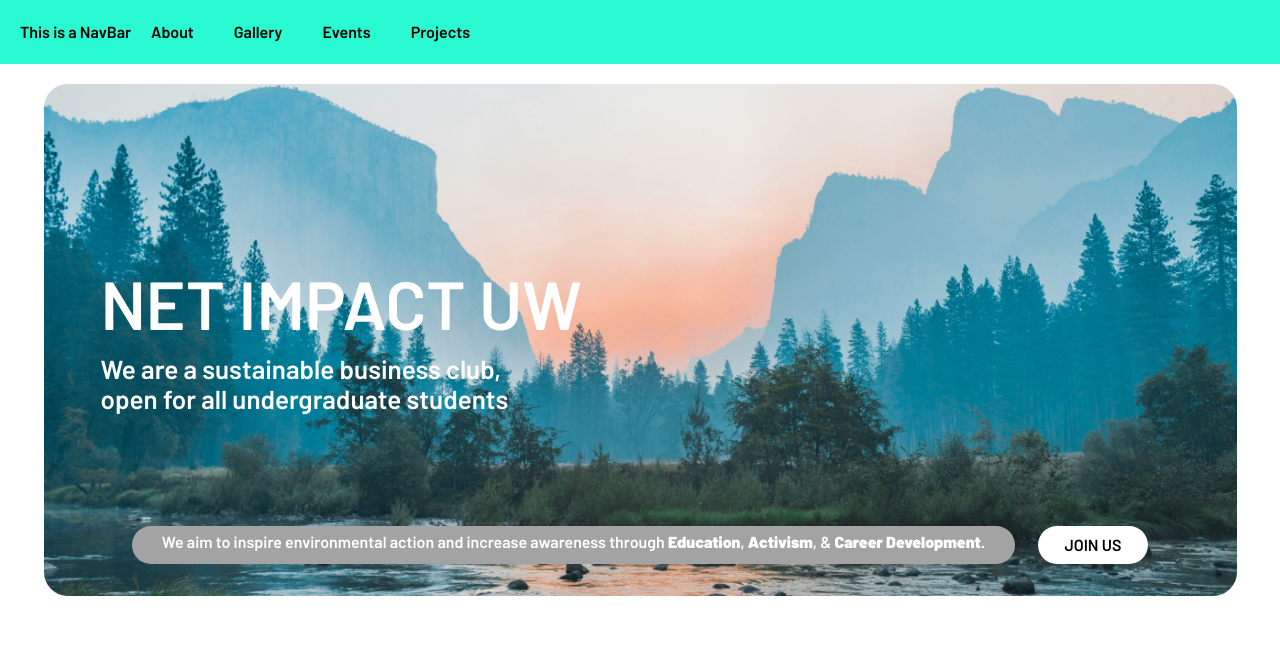
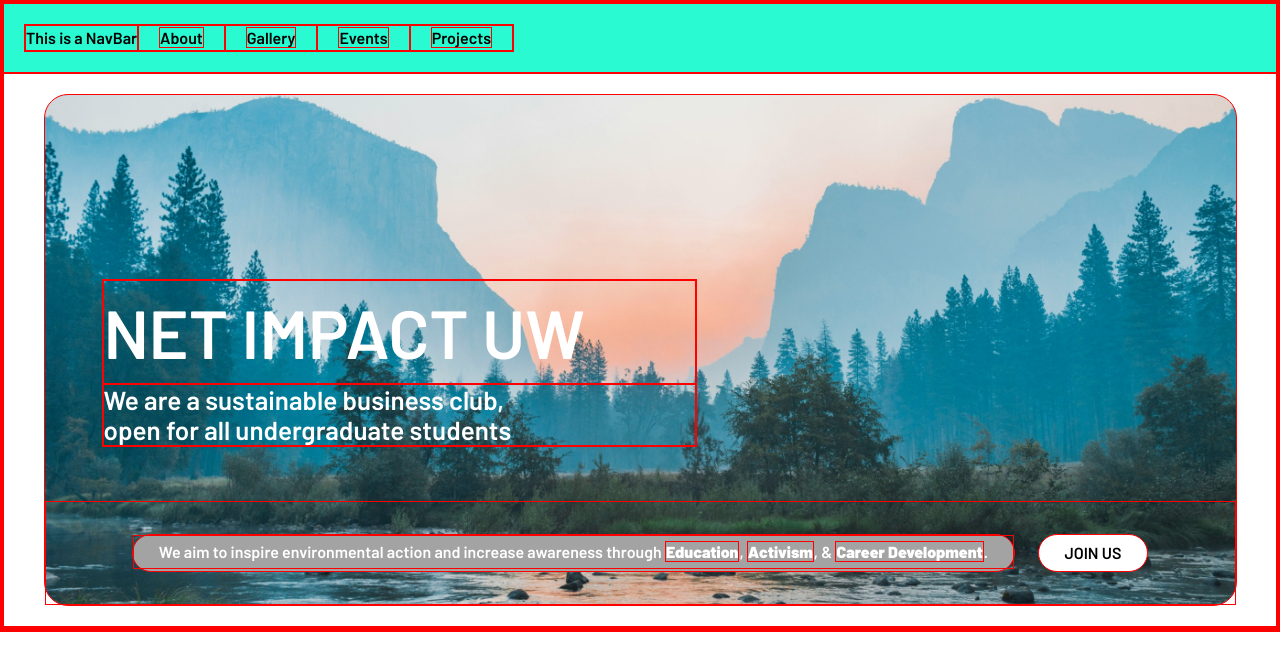
Before and after one commit to webimpactuw/net-impact, a Next.js app: page / in a window 1280 px wide. Shown: the top 670 px of the page. Built offline with nearby package versions, Linux system fonts and the light colour scheme.

Commit message:
Made positioning of text/buttons absolute

```diff
--- a/src/app/globals.css
+++ b/src/app/globals.css
@@ -3,9 +3,9 @@
 @tailwind utilities;
 
 /* FOR DEBUGGING USE ONLY */
-/* *, *::before, *::after {
+*, *::before, *::after {
   border: 1px solid red;
-} */
+}
 
 /* :root {
   --foreground-rgb: 0, 0, 0;
--- a/src/app/page.tsx
+++ b/src/app/page.tsx
@@ -8,20 +8,20 @@ export default function Home() {
     <main>
       <NavBar />
       <header className="m-auto">
-        <div className='m-auto my-5 h-[512px] w-[1193px] bg-center bg-cover rounded-3xl flex flex-col-reverse' style={{
+        <div className='relative m-auto my-5 h-[512px] w-[1193px] bg-center bg-cover rounded-3xl' style={{
           backgroundImage: `url(${bg.src})`,
         }}>
-          <div className="flex gap-[23px] justify-center py-8">
+          <div className="absolute top-[184px] left-[57px] w-1/2">
+            <h1 className="text-[68px] uppercase text-white">Net Impact UW</h1>
+            <h2 className="text-[26px] leading-[30px] text-white">We are a sustainable business club,<br/>open for all undergraduate students</h2>
+          </div>
+          <div className="absolute bottom-0 w-full flex gap-[23px] justify-center py-8">
             <div className="bg-neutral-400 w-[883px] h-[38px] rounded-full text-center leading-8 text-white">
               <p>We aim to inspire environmental action and increase awareness through <strong>Education</strong>, <strong>Activism</strong>, & <strong>Career Development</strong>.</p>
             </div>
             <button className="bg-white w-[110px] h-[38px] rounded-full text-center">
               JOIN US
             </button>
-          </div>
-          <div className="w-1/2 pt-[184px] pb-[80px] pl-[57px]">
-            <h1 className="text-[68px] uppercase text-white">Net Impact UW</h1>
-            <h2 className="text-[26px] leading-[30px] text-white">We are a sustainable business club,<br/>open for all undergraduate students</h2>
           </div>
         </div>
       </header>
```
